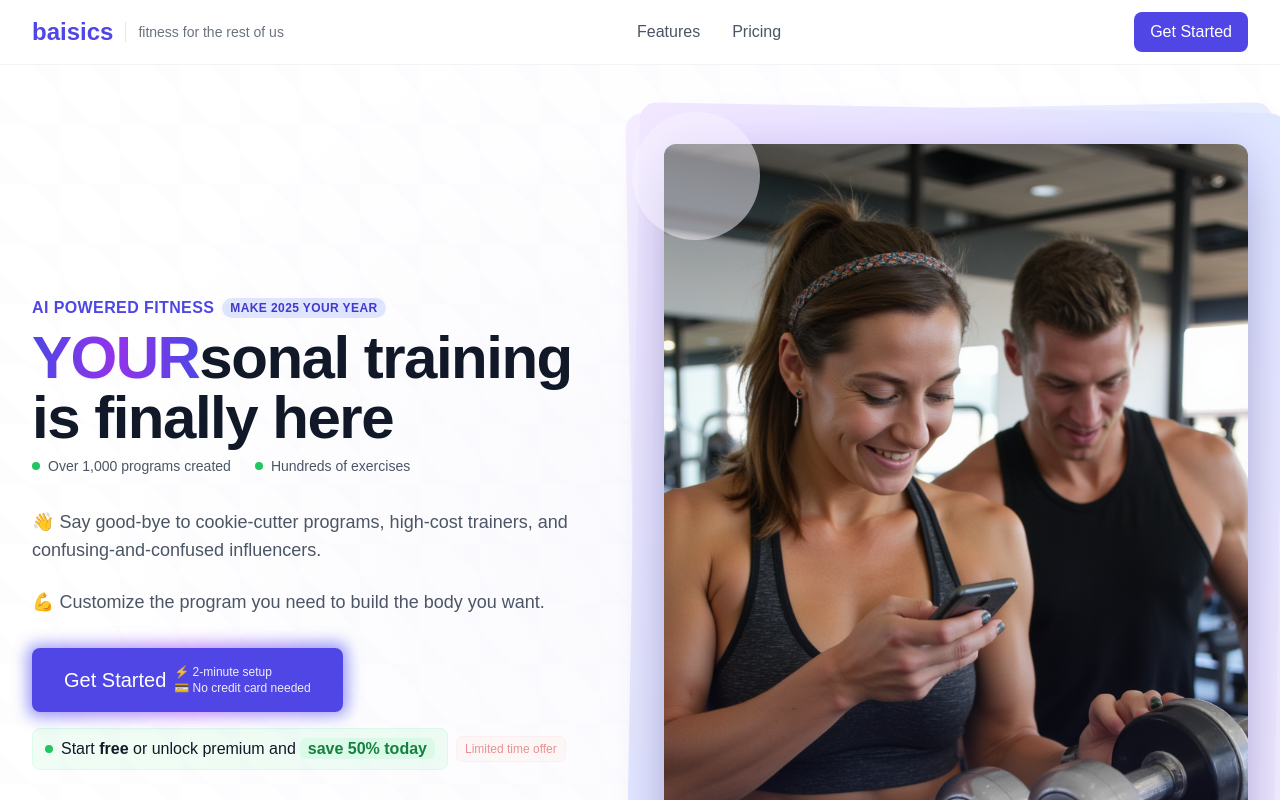
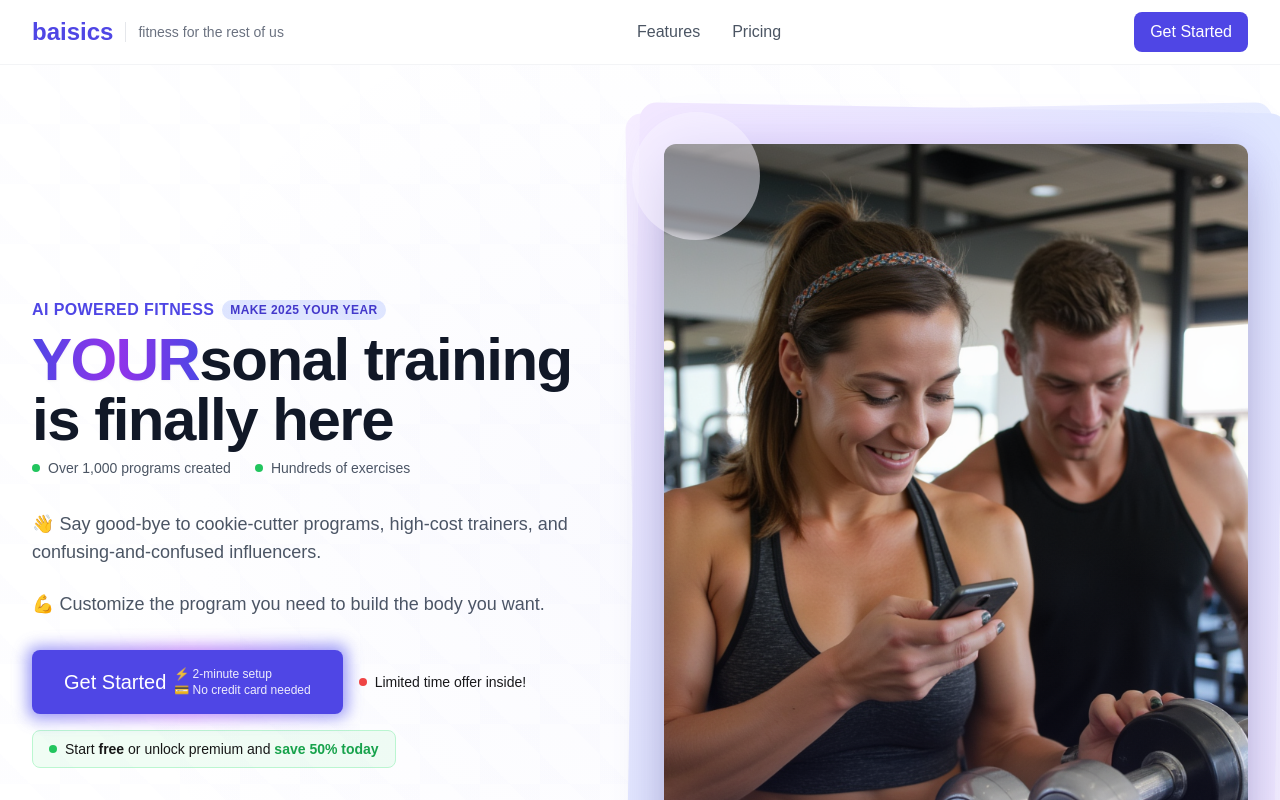
Before and after one commit to johnblythe/baisics, a Next.js app: page / in a window 1280 px wide. Shown: the top 800 px of the page. Built offline with nearby package versions, Linux system fonts and the light colour scheme.

Commit message:
more cleanup

```diff
--- a/src/app/page.tsx
+++ b/src/app/page.tsx
@@ -117,6 +117,7 @@ export default function LandingPage() {
               </div>
 
               <div className="space-y-4">
+                <div className="flex items-center gap-4">
                   <div className="group relative inline-flex">
                     <div className="absolute -inset-1 rounded-lg bg-gradient-to-r from-indigo-500 via-purple-500 to-indigo-500 opacity-70 blur transition duration-200 group-hover:opacity-100 animate-tilt"></div>
                     <Link
@@ -131,21 +132,23 @@ export default function LandingPage() {
                       </div>
                     </Link>
                   </div>
+                  <div className="flex items-center gap-2">
+                    <span className="flex h-2 w-2 relative">
+                      <span className="animate-ping absolute inline-flex h-full w-full rounded-full bg-green-400 opacity-75"></span>
+                      <span className="relative inline-flex rounded-full h-2 w-2 bg-red-500"></span>
+                    </span>
+                    <span className="text-sm text-grey-600">Limited time offer inside!</span>
+                  </div>
+                </div>
 
-                <div className="flex items-center gap-2">
-                  <div className="flex items-center gap-2 bg-green-50 border border-green-100 px-3 py-2 rounded-lg">
+                <div className="inline-flex items-center gap-2 px-4 py-2 rounded-lg bg-green-50 border border-green-200">
                   <span className="flex h-2 w-2 relative">
                     <span className="animate-ping absolute inline-flex h-full w-full rounded-full bg-green-400 opacity-75"></span>
                     <span className="relative inline-flex rounded-full h-2 w-2 bg-green-500"></span>
                   </span>
-                    <p className="text-gray-900">
-                      Start <span className="font-bold">free</span> or unlock premium and
-                      <span className="ml-1 bg-green-100 px-2 py-0.5 rounded-md text-green-700 font-bold">save 50% today</span>
+                  <p className="text-sm">
+                    Start <span className="font-bold">free</span> or unlock premium and <span className="text-green-600 font-bold">save 50% today</span>
                   </p>
-                  </div>
-                  <div className="animate-pulse text-xs px-2 py-1 bg-red-50 text-red-600 rounded-md border border-red-100 whitespace-nowrap">
-                    Limited time offer
-                  </div>
                 </div>
               </div>
             </div>
@@ -390,7 +393,6 @@ export default function LandingPage() {
                     </h2>
                   </div>
 
-                  {/* <div className="p-8 bg-white/80 backdrop-blur-sm rounded-xl border border-gray-100 shadow-sm"> */}
                   <p className="text-lg text-gray-600">
                     Great trainers can cost you $100-400 a month. A nutritionist will set you back another $100-200 per visit. Hunting down the best information online takes dozens if not hundreds of hours. We&apos;ll do the work there so you can do the work that matters.
                   </p>
@@ -422,7 +424,6 @@ export default function LandingPage() {
                         </li>
                       </ul>
                     </div>
-                  {/* </div> */}
 
                     <Link
                       href="#"
@@ -431,6 +432,7 @@ export default function LandingPage() {
                     >
                       Zero risk to start
                     </Link>
+                  </div>
                 </div>
 
                 {/* Right Image */}
@@ -443,8 +445,8 @@ export default function LandingPage() {
                       width={500}
                       height={500}
                       className="relative w-full rounded-lg shadow-lg"
+                      priority
                     />
-                  </div>
                   </div>
                 </div>
               </div>
```
Lines whose indentation alone changed are shown as unchanged.
